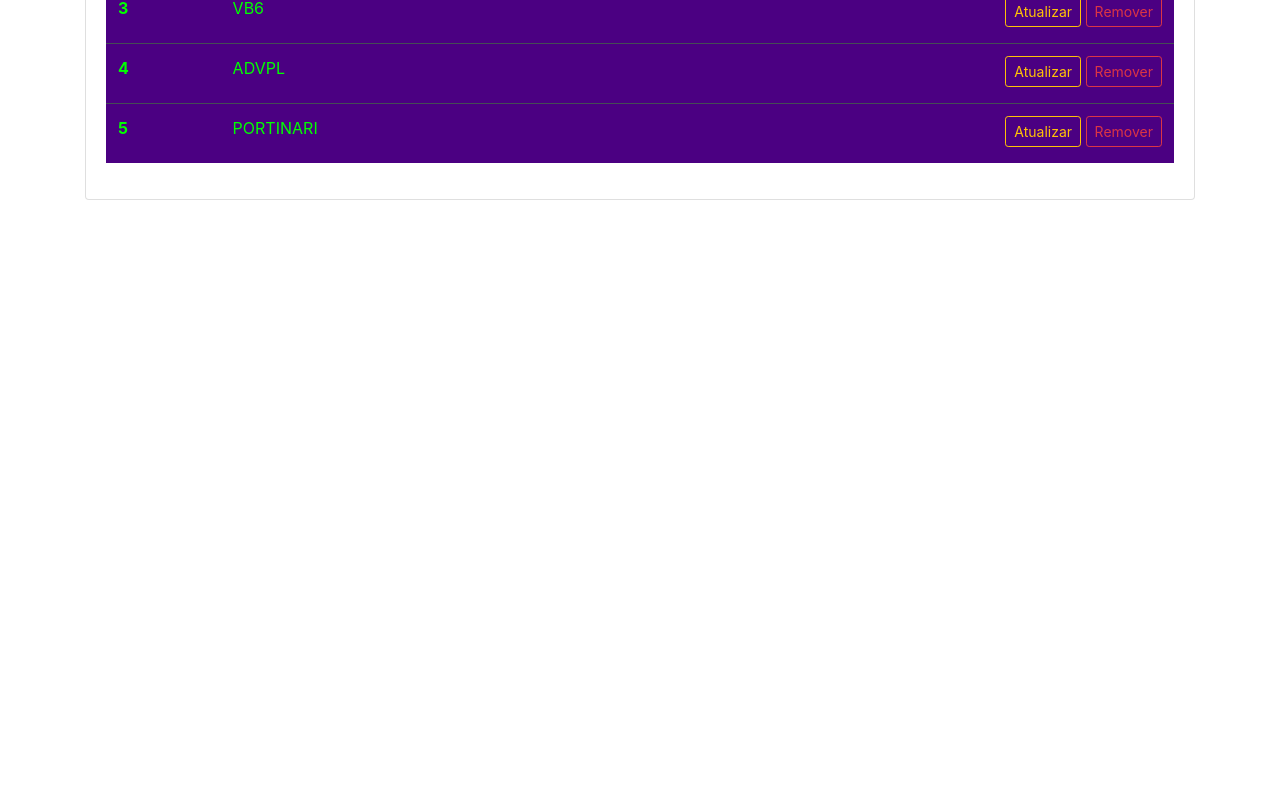
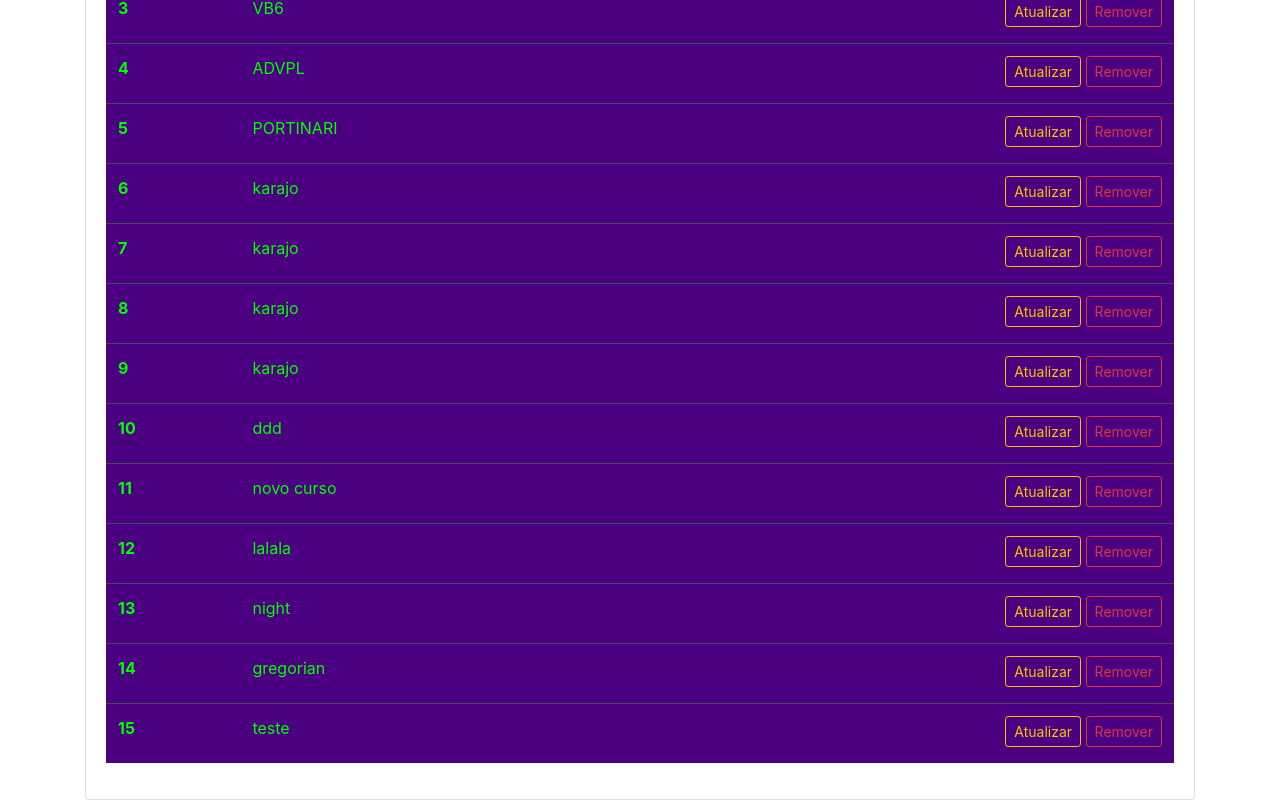
Before and after one commit to eduefl/angular, an Angular app in the folder requests-http/: page /cursos in a window 1280 px wide. Shown: the part 327-1127 px from the top of the page. Before the commit the page ends 800 px from the top, so only its background shows below. Built offline with nearby package versions, Linux system fonts and the light colour scheme; data requests are answered from the project's data file.

Commit message:
updates related to class 128 where we learned hot to post data ina webservice next step is to perform some improvements

```diff
--- a/requests-http/db.json
+++ b/requests-http/db.json
@@ -19,6 +19,46 @@
     {
       "nome": "PORTINARI",
       "id": 5
+    },
+    {
+      "nome": "karajo",
+      "id": 6
+    },
+    {
+      "nome": "karajo",
+      "id": 7
+    },
+    {
+      "nome": "karajo",
+      "id": 8
+    },
+    {
+      "nome": "karajo",
+      "id": 9
+    },
+    {
+      "nome": "ddd",
+      "id": 10
+    },
+    {
+      "nome": "novo curso ",
+      "id": 11
+    },
+    {
+      "nome": "lalala",
+      "id": 12
+    },
+    {
+      "nome": "night",
+      "id": 13
+    },
+    {
+      "nome": "gregorian",
+      "id": 14
+    },
+    {
+      "nome": "teste",
+      "id": 15
     }
   ]
 }
--- a/requests-http/src/app/cursos/cursos-form/cursos-form.component.ts
+++ b/requests-http/src/app/cursos/cursos-form/cursos-form.component.ts
@@ -1,5 +1,8 @@
+import { AlertModalService } from './../../shared/alert-modal.service';
+import { CursosService } from './../cursos.service';
 import { Component, OnInit } from '@angular/core';
 import { FormGroup, FormBuilder, Validators } from '@angular/forms';
+import { Location } from '@angular/common';
 
 @Component({
   selector: 'app-cursos-form',
@@ -11,7 +14,10 @@
   form: FormGroup;
   submited = false;
 
-  constructor(private fb: FormBuilder) { }
+  constructor(private fb: FormBuilder,
+     private service: CursosService,
+      private modal: AlertModalService,
+      private location: Location  ) { }
 
   ngOnInit() {
     this.form = this.fb.group({
@@ -29,7 +35,19 @@
     this.submited = true;
     console.log(this.form.value);
     if (this.form.valid) {
-      alert('submit');
+      this.service.create(this.form.value).subscribe(
+        () => {this.modal.showAllertSuccess('Curso Cirado com sucesso');
+        this.location.back();
+        //implement rout.navigate
+        // change icon msg confirm
+
+      },
+        () => this.modal.showAllertDanger('Erro ao criar curso'),
+        () => console.log('request OK')
+      );
+
+
+
     }
     else {
       alert('formulario invalido');
--- a/requests-http/src/app/cursos/cursos.service.ts
+++ b/requests-http/src/app/cursos/cursos.service.ts
@@ -2,7 +2,7 @@
 import { Curso } from './curso';
 import { Injectable} from '@angular/core';
 import { HttpClient } from '@angular/common/http';
-import { tap, delay } from 'rxjs/operators';
+import { tap, delay, take } from 'rxjs/operators';
 
 @Injectable({
   providedIn: 'root'
@@ -14,9 +14,19 @@
   list() {
     return this.htpp.get<Curso[]>(this.API_CURSOS)
     .pipe(
-      delay(5000),
+      delay(1000),
       tap(console.log)
     );
 
   }
+
+  create(curso) {
+
+    return this.htpp.post(this.API_CURSOS, curso).pipe(take(1));
+
+  }
+
+
+
+
 }
--- a/requests-http/src/app/shared/alert-modal.service.ts
+++ b/requests-http/src/app/shared/alert-modal.service.ts
@@ -15,7 +15,7 @@
 
   constructor(private modalService: BsModalService) { }
 
-  private Showmsg(message: string, backdrop = true, ignoreBackdropClick = true, type: ALERTTYPES) {
+  private Showmsg(message: string, backdrop = true, ignoreBackdropClick = true, type: ALERTTYPES, dissmisstimeOut?:number) {
     const config = {
       backdrop: backdrop,
       ignoreBackdropClick: ignoreBackdropClick
@@ -24,6 +24,10 @@
     bsmodalRef.content.type = type;
     bsmodalRef.content.message = message;
 
+    if(dissmisstimeOut){
+      setTimeout(() => bsmodalRef.hide() , dissmisstimeOut);
+    }
+
 
   }
 
@@ -31,7 +35,7 @@
     this.Showmsg(message, backdrop, ignoreBackdropClick , ALERTTYPES.DANGER);
   }
   showAllertSuccess(message: string, backdrop = true, ignoreBackdropClick = true ) {
-    this.Showmsg(message, backdrop, ignoreBackdropClick , ALERTTYPES.SUCCESS);
+    this.Showmsg(message, backdrop, ignoreBackdropClick , ALERTTYPES.SUCCESS,3000);
   }
 
 
```
